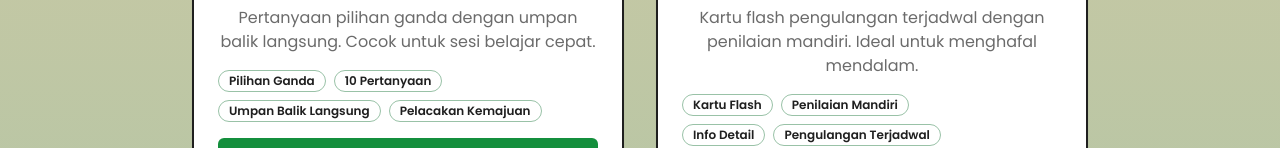
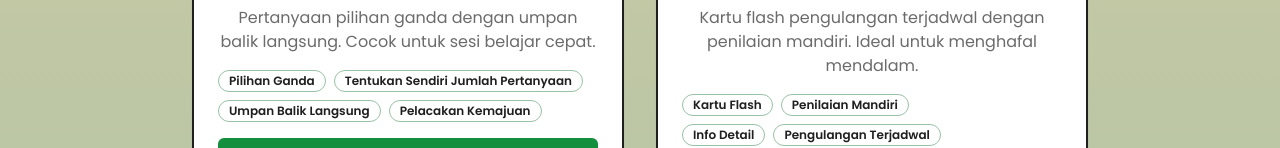
Before and after one commit to beembarik/Tartila-project, a React (Vite) app: page /quiz in a window 1280 px wide. Shown: the part 668-816 px from the top of the page. Built offline with nearby package versions, Linux system fonts and the light colour scheme.

Commit message:
fix feature badge, 10 Question >> Custom Number of Questions

```diff
--- a/src/data/translations/en.ts
+++ b/src/data/translations/en.ts
@@ -72,7 +72,7 @@ export const enTranslations = {
     selectLetter: "Select the correct letter:",
     badges: {
       multipleChoice: "Multiple Choice",
-      tenQuestions: "10 Questions",
+      customQuestions: "Custom Number of Question",
       instantFeedback: "Instant Feedback",
       progressTracking: "Progress Tracking",
       flashcards: "Flashcards",
--- a/src/data/translations/gamification.ts
+++ b/src/data/translations/gamification.ts
@@ -33,7 +33,7 @@ export const gamificationTranslations = {
     },
     badges: {
       multipleChoice: "Multiple Choice",
-      tenQuestions: "10 Questions",
+      customQuestions: "Custom Number of Question",
       instantFeedback: "Instant Feedback",
       progressTracking: "Progress Tracking",
       flashcards: "Flashcards",
@@ -90,7 +90,7 @@ export const gamificationTranslations = {
     },
     badges: {
       multipleChoice: "Pilihan Ganda",
-      tenQuestions: "10 Pertanyaan",
+      customQuestions: "Tentukan Sendiri Jumlah Pertanyaan",
       instantFeedback: "Umpan Balik Langsung",
       progressTracking: "Pelacakan Kemajuan",
       flashcards: "Kartu Flash",
--- a/src/data/translations/id.ts
+++ b/src/data/translations/id.ts
@@ -73,7 +73,7 @@ export const idTranslations: TranslationKeys = {
     selectLetter: "Pilih huruf yang benar:",
     badges: {
       multipleChoice: "Pilihan Ganda",
-      tenQuestions: "10 Pertanyaan",
+      customQuestions: "Tentukan Sendiri Jumlah Pertanyaan",
       instantFeedback: "Umpan Balik Langsung",
       progressTracking: "Pelacakan Kemajuan",
       flashcards: "Kartu Flash",
--- a/src/pages/Quiz.tsx
+++ b/src/pages/Quiz.tsx
@@ -134,7 +134,7 @@ const Quiz = () => {
                 <div className="space-y-2">
                   <div className="flex items-center gap-2">
                     <Badge variant="outline" className="text-xs">{t.quiz.badges.multipleChoice}</Badge>
-                    <Badge variant="outline" className="text-xs">{t.quiz.badges.tenQuestions}</Badge>
+                    <Badge variant="outline" className="text-xs">{t.quiz.badges.customQuestions}</Badge>
                   </div>
                   <div className="flex items-center gap-2">
                     <Badge variant="outline" className="text-xs">{t.quiz.badges.instantFeedback}</Badge>
```
